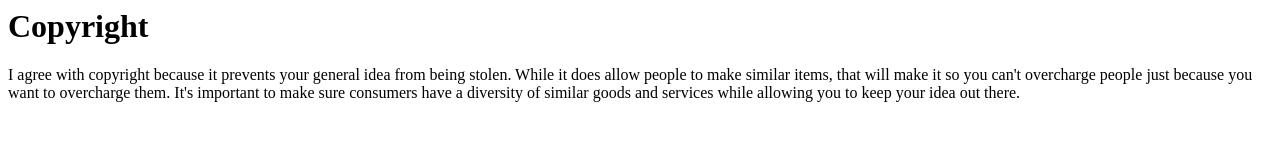
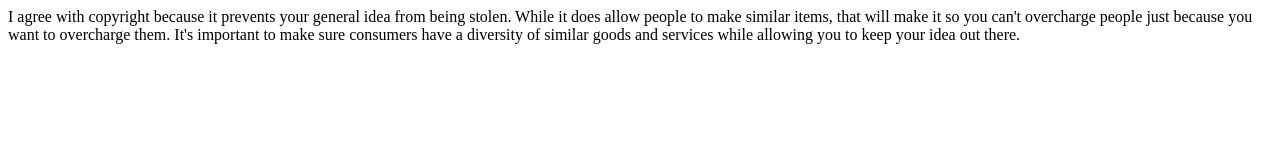
Before and after one commit to ScottyBoy513/Copyright, a plain HTML site: page home.html in a window 1280 px wide. Drawn offline with Linux system fonts and the light colour scheme.

Commit message:
Update home.html

```diff
--- a/home.html
+++ b/home.html
@@ -1,6 +1,5 @@
 <html>
 <body>
-<h1>Copyright</h1>
 <p>
 I agree with copyright because it prevents your general idea from being stolen. While it does allow people to make similar items, that will make it so you can't overcharge people just because you want to overcharge them. It's important to make sure consumers have a diversity of similar goods and services while allowing you to keep your idea out there.
 </p>
```
